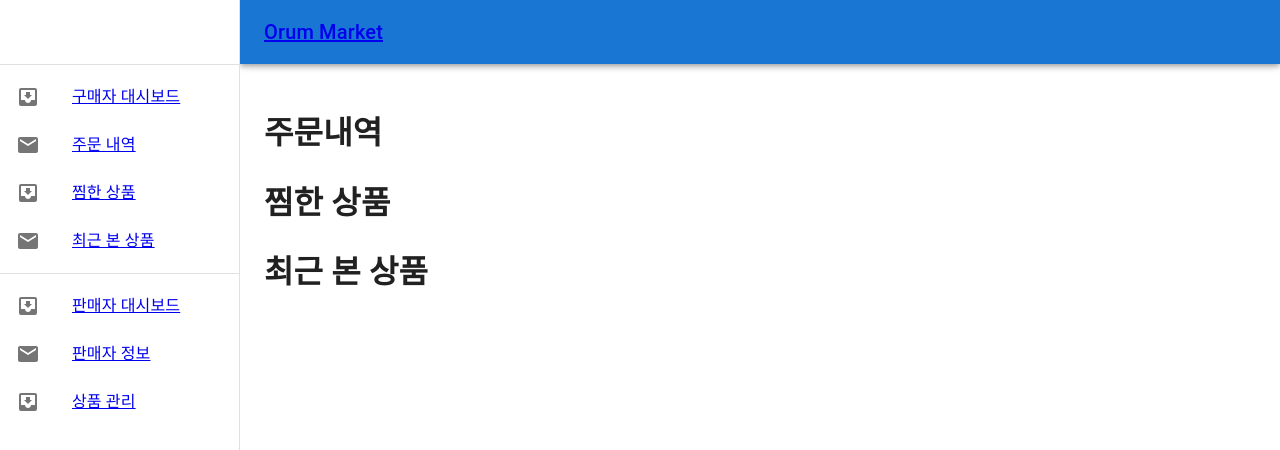
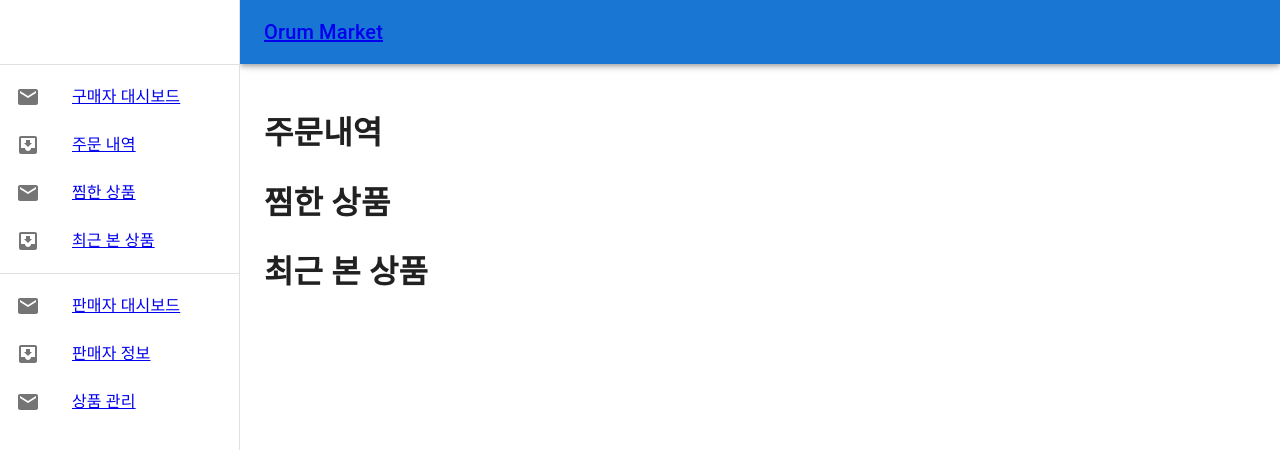
Before and after one commit to veryyounng/orum-market-front, a React (Vite) app: page /user/1 in a window 1280 px wide. Shown: the top 450 px of the page. Built offline with nearby package versions, Linux system fonts and the light colour scheme; no server answers.

Commit message:
Fix: 메뉴 리스트 map함수의 key를 id값으로 변경 #3

```diff
--- a/src/constants/index.ts
+++ b/src/constants/index.ts
@@ -1,18 +1,22 @@
 export const DASHBOARD_MENU = {
   buyer: [
     {
+      id: 1,
       title: '구매자 대시보드',
       url: '/user/:id',
     },
     {
+      id: 2,
       title: '주문 내역',
       url: '/user/:id/buyer-orderlist',
     },
     {
+      id: 3,
       title: '찜한 상품',
       url: '/user/:id/buyer-favorite',
     },
     {
+      id: 4,
       title: '최근 본 상품',
       url: '/user/:id/buyer-orderlist',
     },
@@ -20,14 +24,17 @@ export const DASHBOARD_MENU = {
 
   seller: [
     {
+      id: 1,
       title: '판매자 대시보드',
       url: '/user/:id/seller-orderlist',
     },
     {
+      id: 2,
       title: '판매자 정보',
       url: '/user/:id/seller-info',
     },
     {
+      id: 3,
       title: '상품 관리',
       url: '/user/:id/product-manager',
     },
--- a/src/pages/user/Dashboard.tsx
+++ b/src/pages/user/Dashboard.tsx
@@ -37,11 +37,11 @@ export default function Dashboard(props: Props) {
       <Toolbar />
       <Divider />
       <List>
-        {DASHBOARD_MENU.buyer.map((items, index) => (
-          <ListItem key={index} disablePadding>
+        {DASHBOARD_MENU.buyer.map((items) => (
+          <ListItem key={items.id} disablePadding>
             <ListItemButton>
               <ListItemIcon>
-                {index % 2 === 0 ? <InboxIcon /> : <MailIcon />}
+                {items.id % 2 === 0 ? <InboxIcon /> : <MailIcon />}
               </ListItemIcon>
               <Link to={items.url}>
                 <ListItemText primary={items.title} />
@@ -52,11 +52,11 @@ export default function Dashboard(props: Props) {
       </List>
       <Divider />
       <List>
-        {DASHBOARD_MENU.seller.map((items, index) => (
-          <ListItem key={index} disablePadding>
+        {DASHBOARD_MENU.seller.map((items) => (
+          <ListItem key={items.id} disablePadding>
             <ListItemButton>
               <ListItemIcon>
-                {index % 2 === 0 ? <InboxIcon /> : <MailIcon />}
+                {items.id % 2 === 0 ? <InboxIcon /> : <MailIcon />}
               </ListItemIcon>
               <Link to={items.url}>
                 <ListItemText primary={items.title} />
```
